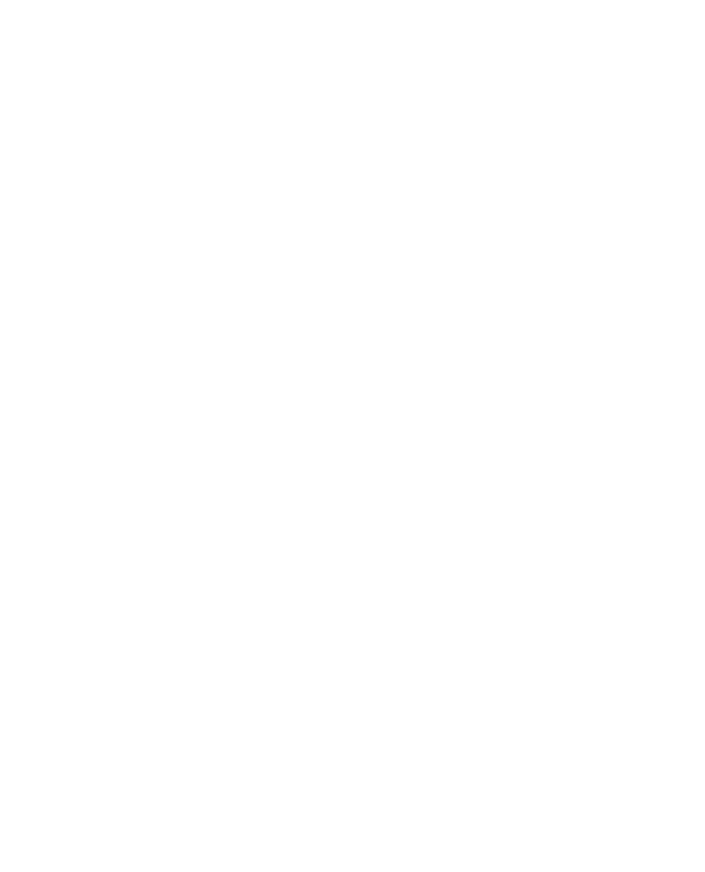
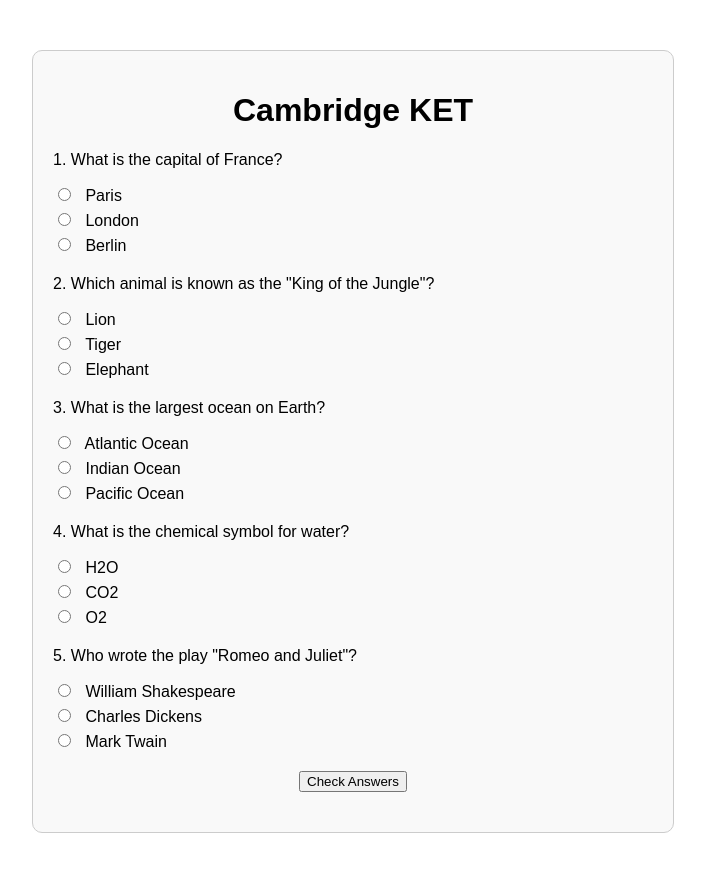
Before and after one commit to kivikoo/kiviko, a plain HTML site: page index.html in a window 1280 px wide. Shown: the whole page, without its empty margins (287-992 px from the left). Before the commit the page ends 800 px from the top, so only its background shows below. Drawn offline with Linux system fonts and the light colour scheme.

Commit message:
Update index.html

```diff
--- a/index.html
+++ b/index.html
@@ -1,15 +1,121 @@
-<!-- TODO 1: Create the HTML Boilerplate -->
+<!DOCTYPE html>
+<html lang="en">
+<head>
+    <meta charset="UTF-8">
+    <meta name="viewport" content="width=device-width, initial-scale=1.0">
+    <title>Cambridge KET</title>
+    <style>
+        body {
+            font-family: Arial, sans-serif;
+        }
+        .quiz-container {
+            max-width: 600px;
+            margin: 50px auto;
+            padding: 20px;
+            border: 1px solid #ccc;
+            border-radius: 10px;
+            background-color: #f9f9f9;
+        }
+        h1 {
+            text-align: center;
+        }
+        .question {
+            margin-bottom: 20px;
+        }
+        .question label {
+            display: block;
+            margin: 5px 0;
+        }
+        .question input {
+            margin-right: 10px;
+        }
+        #result {
+            font-weight: bold;
+            text-align: center;
+            margin-top: 20px;
+        }
+    </style>
+</head>
+<body>
 
-<!-- TODO 2: Add Your previous projects' HTML into the public folder -->
+<div class="quiz-container">
+    <h1>Cambridge KET</h1>
 
-<!-- TODO 3: Take screenshots of your project previews and add the images to the images folder -->
+    <form id="quiz-form">
+        <!-- Question 1 -->
+        <div class="question">
+            <p>1. What is the capital of France?</p>
+            <label><input type="radio" name="q1" value="a"> Paris</label>
+            <label><input type="radio" name="q1" value="b"> London</label>
+            <label><input type="radio" name="q1" value="c"> Berlin</label>
+        </div>
 
-<!-- TODO 4: Add titles/subtitles etc. -->
+        <!-- Question 2 -->
+        <div class="question">
+            <p>2. Which animal is known as the "King of the Jungle"?</p>
+            <label><input type="radio" name="q2" value="a"> Lion</label>
+            <label><input type="radio" name="q2" value="b"> Tiger</label>
+            <label><input type="radio" name="q2" value="c"> Elephant</label>
+        </div>
 
-<!-- TODO 5: Add a link to the project pages -->
+        <!-- Question 3 -->
+        <div class="question">
+            <p>3. What is the largest ocean on Earth?</p>
+            <label><input type="radio" name="q3" value="a"> Atlantic Ocean</label>
+            <label><input type="radio" name="q3" value="b"> Indian Ocean</label>
+            <label><input type="radio" name="q3" value="c"> Pacific Ocean</label>
+        </div>
 
-<!-- TODO 6: Add images to show the project previews
-HINT for TODO 6: You can use the height attribute set to 200 to make the image smaller:
-https://developer.mozilla.org/en-US/docs/Web/HTML/Element/img#attr-height -->
+        <!-- Question 4 -->
+        <div class="question">
+            <p>4. What is the chemical symbol for water?</p>
+            <label><input type="radio" name="q4" value="a"> H2O</label>
+            <label><input type="radio" name="q4" value="b"> CO2</label>
+            <label><input type="radio" name="q4" value="c"> O2</label>
+        </div>
 
-<!-- TODO 7: Add the Contact Me and About Me page links -->
+        <!-- Question 5 -->
+        <div class="question">
+            <p>5. Who wrote the play "Romeo and Juliet"?</p>
+            <label><input type="radio" name="q5" value="a"> William Shakespeare</label>
+            <label><input type="radio" name="q5" value="b"> Charles Dickens</label>
+            <label><input type="radio" name="q5" value="c"> Mark Twain</label>
+        </div>
+
+        <div style="text-align: center;">
+            <button type="button" onclick="checkAnswers()">Check Answers</button>
+        </div>
+    </form>
+
+    <div id="result"></div>
+</div>
+
+<script>
+    function checkAnswers() {
+        var score = 0;
+
+        // Correct answers
+        var correctAnswers = {
+            q1: 'a', // Paris
+            q2: 'a', // Lion
+            q3: 'c', // Pacific Ocean
+            q4: 'a', // H2O
+            q5: 'a'  // William Shakespeare
+        };
+
+        // Check answers
+        for (var question in correctAnswers) {
+            var selectedAnswer = document.querySelector('input[name="' + question + '"]:checked');
+            if (selectedAnswer && selectedAnswer.value === correctAnswers[question]) {
+                score++;
+            }
+        }
+
+        // Display result
+        var resultText = "Your score: " + score + "/5";
+        document.getElementById("result").innerText = resultText;
+    }
+</script>
+
+</body>
+</html>
```
